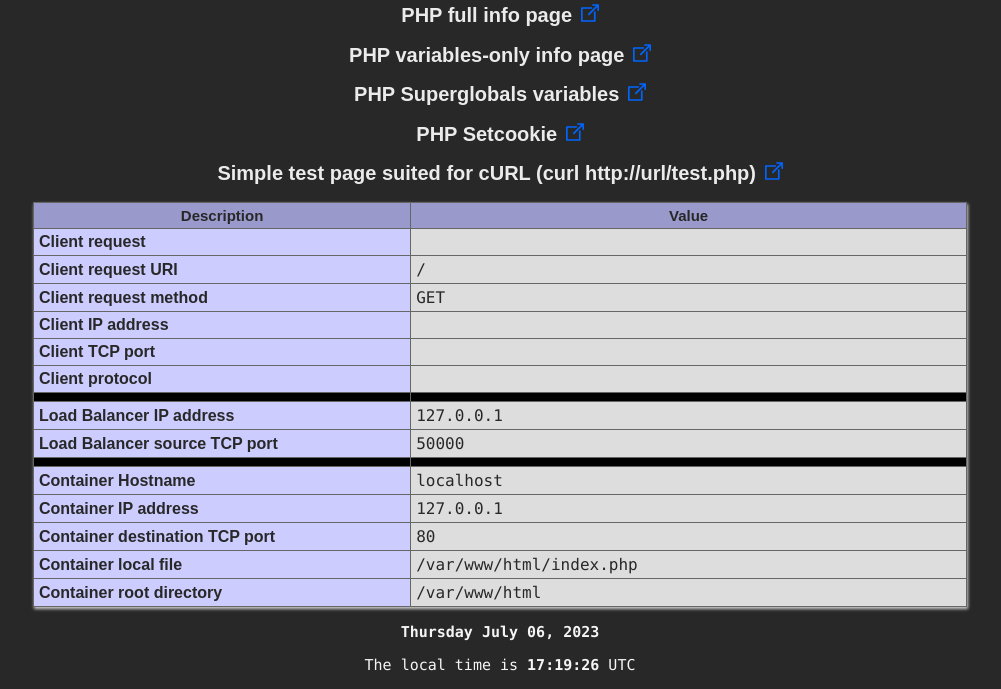
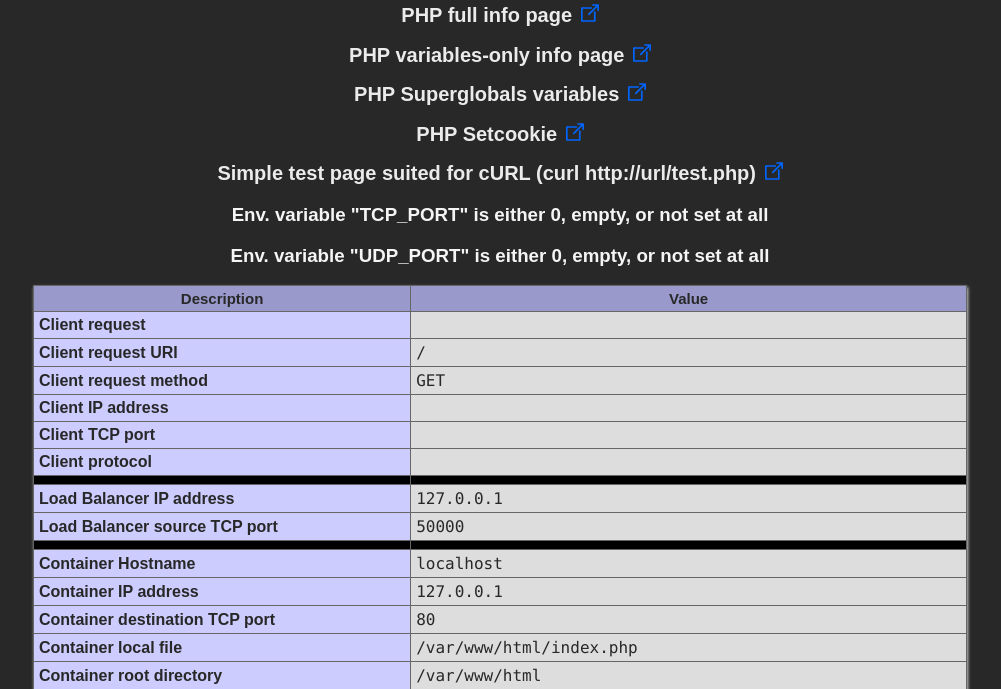
Before and after one commit to ddella/PHP8-Nginx, a PHP site: page / in a window 1280 px wide. Shown: the part 193-882 px from the top of the page, without its empty margins (140-1141 px from the left). Run offline with PHP 8.4, Linux system fonts and the light colour scheme; data that the repository does not hold is empty.

Commit message:
Initial commit

```diff
--- a/www/index.php
+++ b/www/index.php
@@ -115,6 +115,31 @@ echo <<<END
 <tr class=h><th>Description</th><th>Value</th></tr>
 END;
 
+$port = getenv('TCP_PORT');
+// Check if $port is either 0, empty, or not set at all
+if (empty($port)) {
+    echo '<h3>Env. variable "TCP_PORT" is either 0, empty, or not set at all</h3>';
+} else {
+  $count = shell_exec("ps -o comm,args | grep 'TCP-LISTEN:$port' | grep -v -c 'grep'");
+  if($count == 1) {
+    echo "<h3>TCP echo listener on port TCP/$port</h3>";
+  } else {
+    echo "<h3>ERROR with TCP echo listener. Is the port TCP/$port valid?</h3>";
+  }
+}
+$port = getenv('UDP_PORT');
+// Check if $port is either 0, empty, or not set at all
+if (empty($port)) {
+    echo '<h3>Env. variable "UDP_PORT" is either 0, empty, or not set at all</h3>';
+} else {
+  $count = shell_exec("ps -o comm,args | grep 'UDP-LISTEN:$port' | grep -v -c 'grep'");
+  if($count == 1) {
+    echo "<h3>UDP echo listener on port UDP/$port</h3>";
+  } else {
+    echo "<h3>ERROR with UDP echo listener. Is the port UDP/$port valid?</h3>";
+  }
+}
+
 // Browser section
 echo "<tr><td class=\"e\">Client request</td><td class=\"v\">" . $_SERVER['HTTP_REFERER'] . "</td></tr>\r\n";
 echo "<tr><td class=\"e\">Client request URI</td><td class=\"v\">" . $_SERVER['REQUEST_URI'] . "</td></tr>\r\n";
```
Also changed, not shown: README.md, images/main_page.jpg, 4 other files.
